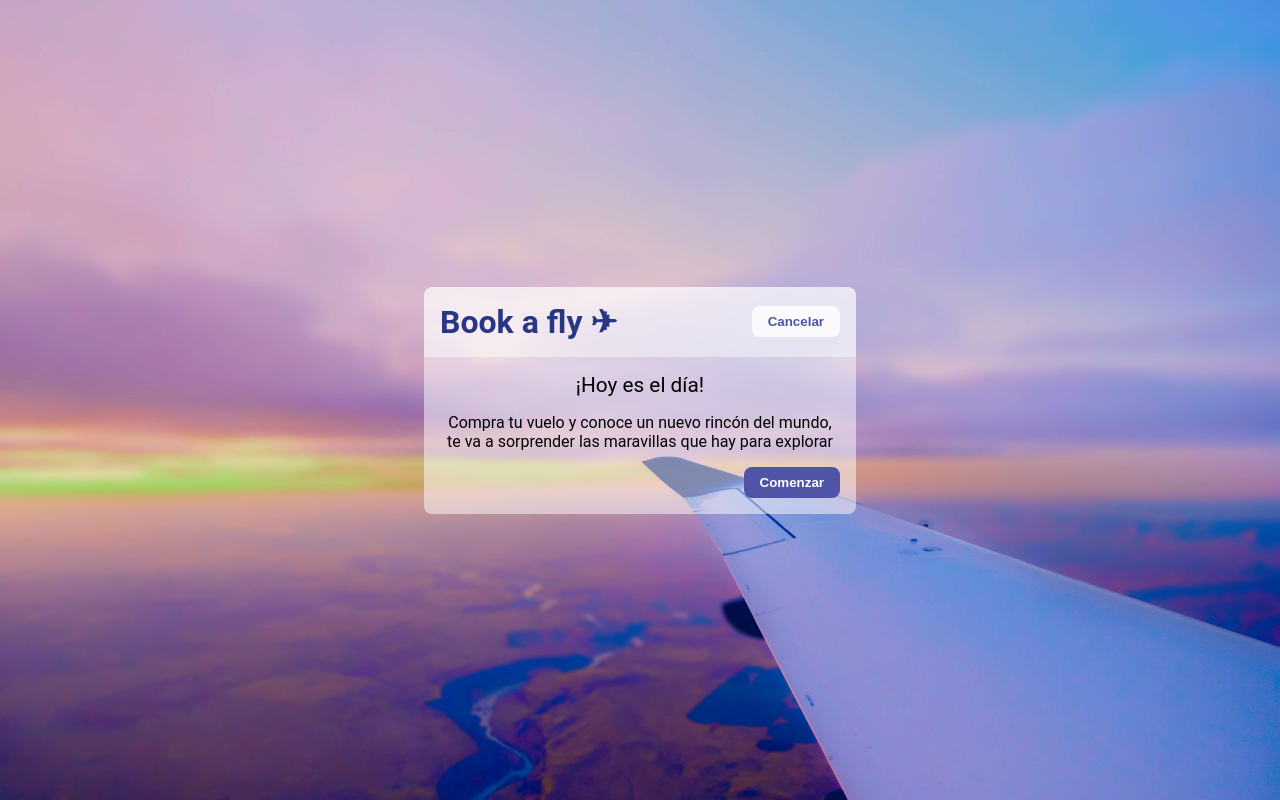
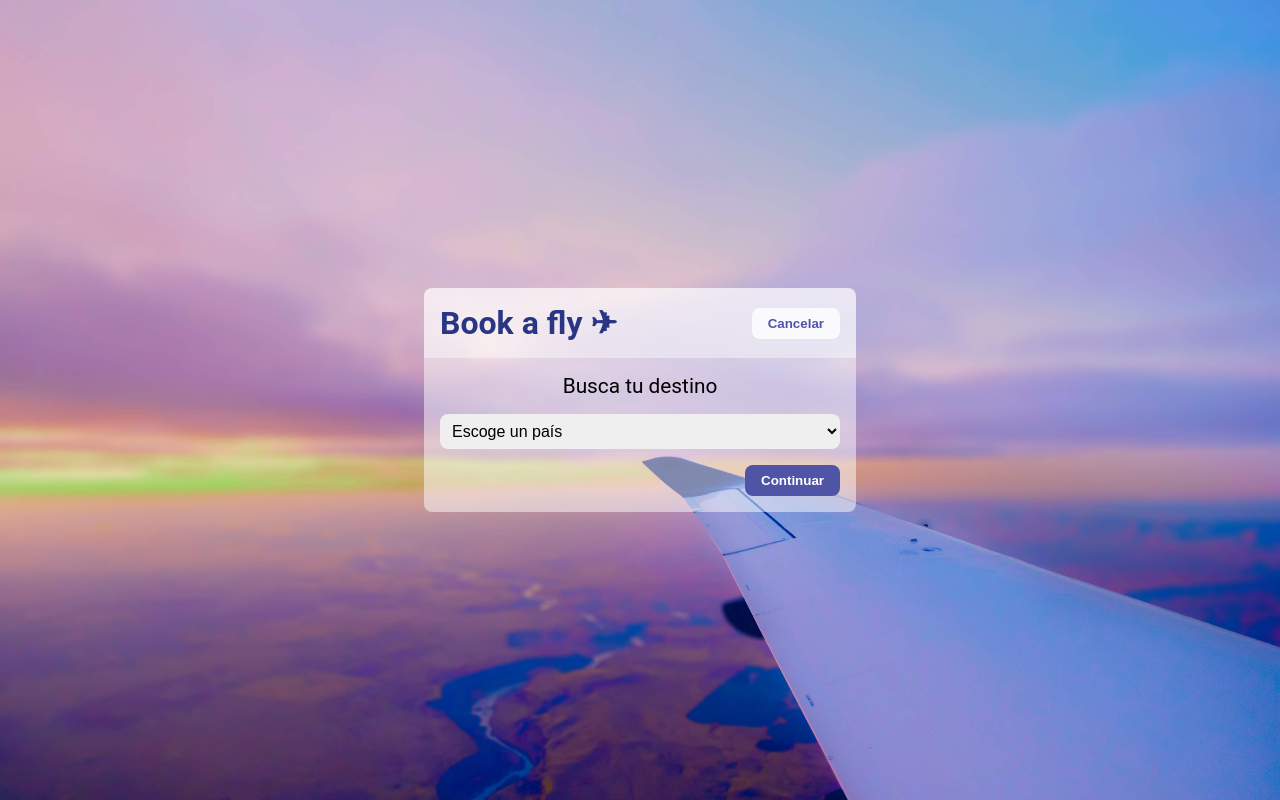
Before and after one commit to nicomendoza274/react-state-machine, a React (Create React App) app: page / in a window 1280 px wide. Both pictures are taken after a click on the button "Comenzar". Built offline with nearby package versions, Linux system fonts and the light colour scheme.

Commit message:
Added events & transitions

```diff
--- a/src/Components/Nav.js
+++ b/src/Components/Nav.js
@@ -2,11 +2,20 @@ import React from 'react';
 import './Nav.css';
 
 export const Nav = ({ state, send }) => {
-
+  const goToWelcome = () => {
+    send('CANCEL')
+  }
   return (
     <nav className='Nav'>
       <h1 className='Nav-logo'>Book a fly ✈</h1>
-        <button className='Nav-cancel button-secondary'>Cancelar</button>
+        {
+          !state.matches('initial') &&
+          <button
+            className='Nav-cancel button-secondary'
+            onClick={goToWelcome}
+          >Cancelar</button>
+
+        }
     </nav>
   );
 };
--- a/src/Components/Passengers.js
+++ b/src/Components/Passengers.js
@@ -6,6 +6,10 @@ export const Passengers = ({ state, send }) => {
 
   const onChangeInput = (e) => {
     changeValue(e.target.value);
+  }
+
+  const goToTicket = () => {
+    send('DONE')
   }
 
   const submit = (e) => {
@@ -34,6 +38,7 @@ export const Passengers = ({ state, send }) => {
         </button>
         <button
           className='Passenger-pay button'
+          onClick={goToTicket}
           type="button"
         >
           Ver mi ticket
--- a/src/Components/Search.js
+++ b/src/Components/Search.js
@@ -1,8 +1,12 @@
 import React, { useState } from 'react';
 import './Search.css';
 
-export const Search = ({ send, context }) => {
+export const Search = ({ send }) => {
   const [flight, setFlight] = useState('');
+
+  const goToPassengers = () => {
+    send('CONTINUE')
+  }
 
   const handleSelectChange = (event) => {
     setFlight(event.target.value);
@@ -17,7 +21,7 @@ export const Search = ({ send, context }) => {
         <option value="" disabled defaultValue>Escoge un país</option>
         {options.map((option) => <option value={option} key={option}>{option}</option>)}
       </select>
-      <button disabled={flight === ''} className='Search-continue button'>Continuar</button>
+      <button onClick={goToPassengers} disabled={flight === ''} className='Search-continue button'>Continuar</button>
     </div>
   );
 };
--- a/src/Components/Welcome.js
+++ b/src/Components/Welcome.js
@@ -3,7 +3,7 @@ import './Welcome.css';
 
 export const Welcome = ({ send }) => {
   const startBooking = () => {
-    console.log('start booking');
+    send('START')
   };
 
   return (
--- a/src/Containers/BaseLayout.js
+++ b/src/Containers/BaseLayout.js
@@ -8,14 +8,12 @@ import './BaseLayout.css';
 export const BaseLayout = () => {
   const [state, send] = useMachine(bookingMachine);
 
-  console.log('nuestra maquina', state);
-  console.log('matches true', state.matches('initial'));
-  console.log('matches false', state.matches('tickets'));
-  console.log('can', state.can('FINISH'));
+  console.log('nuestra maquina', state.value);
+
   return (
     <div className='BaseLayout'>
-      <Nav />
-      <StepsLayout />
+      <Nav state={state} send={send}/>
+      <StepsLayout state={state} send={send} />
     </div>
   );
 }
--- a/src/Containers/StepsLayout.js
+++ b/src/Containers/StepsLayout.js
@@ -7,7 +7,11 @@ import './StepsLayout.css';
 
 export const StepsLayout = ({ state, send }) => {
   const renderContent = () => {
-    return <Welcome />;
+    if (state.matches('initial')) return <Welcome send={send} />;
+    if (state.matches('search')) return <Search send={send} />;
+    if (state.matches('tickets')) return <Tickets send={send} />;
+    if (state.matches('passengers')) return <Passengers send={send} />;
+    return null;
   };
 
   return (
```
